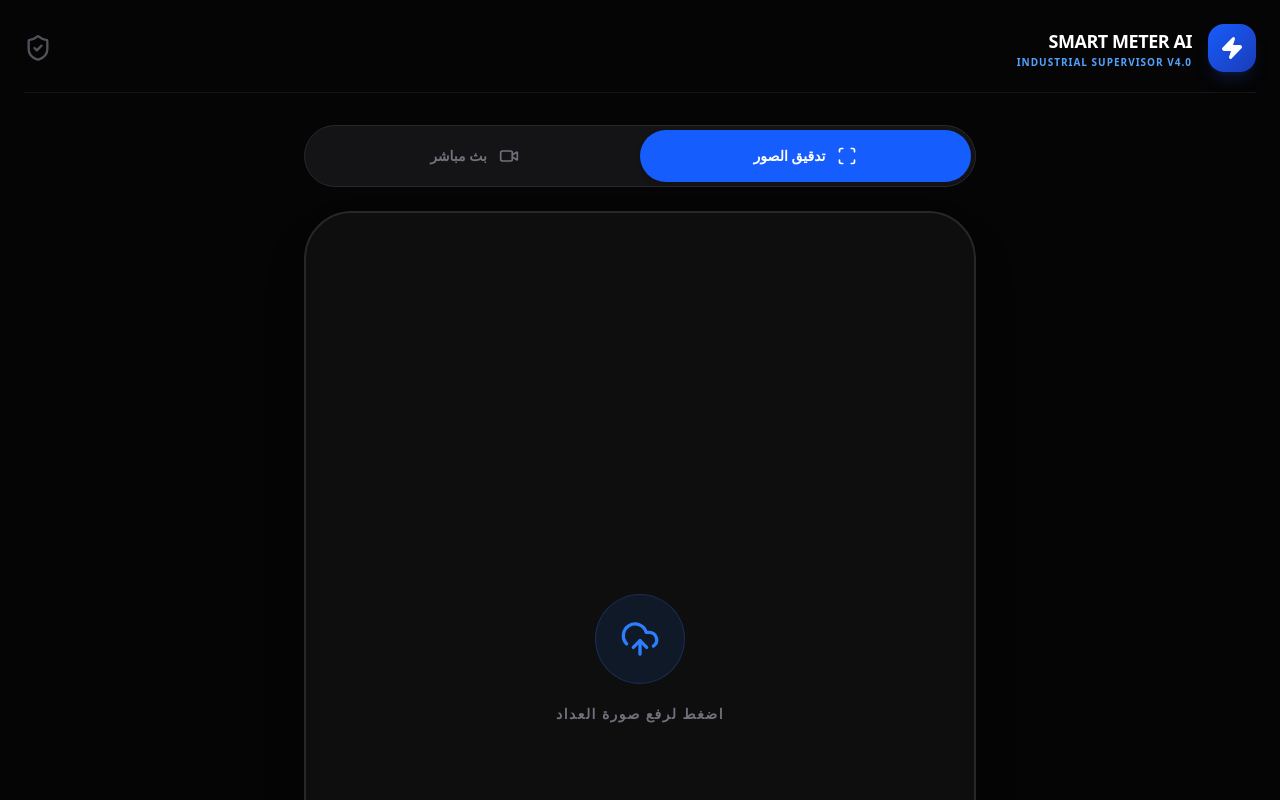
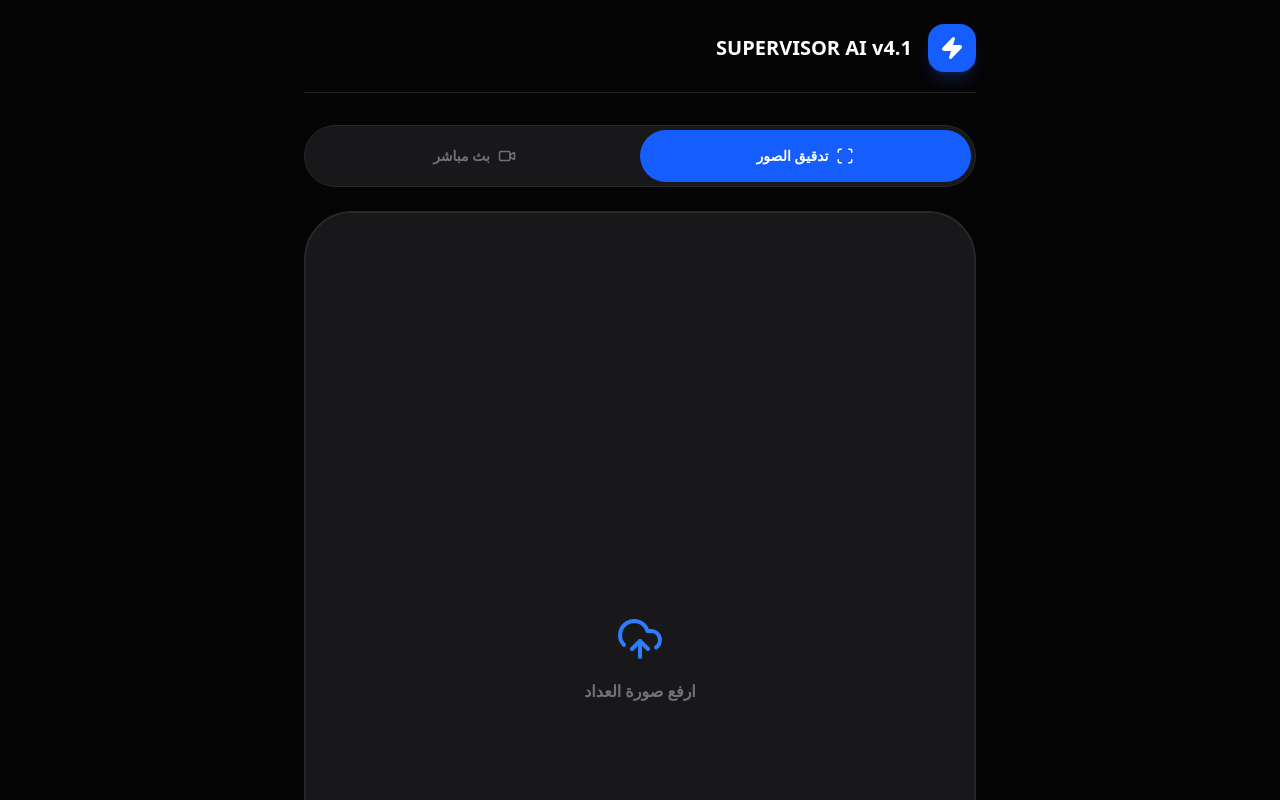
Before and after one commit to msj78598/dd, a Next.js app: page / in a window 1280 px wide. Shown: the top 800 px of the page. Built offline with nearby package versions, Linux system fonts and the light colour scheme.

Commit message:
Fix: Direct API link and Result visibility v4.1

```diff
--- a/src/app/page.tsx
+++ b/src/app/page.tsx
@@ -1,186 +1,69 @@
 "use client";
-import { useState, useRef } from "react";
+import { useState, useRef, useEffect } from "react";
 import { useImageAnalysis } from "@/hooks/useImageAnalysis";
-import {
-    Scan, Video, UploadCloud, Play,
-    RefreshCcw, ShieldCheck, Activity,
-    Mic, Camera, CheckCircle2, Zap
-} from "lucide-react";
+import { Scan, Video, UploadCloud, Play, RefreshCcw, Zap, Mic, Camera } from "lucide-react";
 
 export default function SmartMeterPage() {
-    // حالة التبويب النشط: إما صورة أو بث مباشر
     const [activeTab, setActiveTab] = useState<"photo" | "live">("photo");
-
     const { analyzeImage, loading, result, resetAnalysis } = useImageAnalysis();
     const [preview, setPreview] = useState<string | null>(null);
-    const [file, setFile] = useState<File | null>(null);
+    const [selectedFile, setSelectedFile] = useState<File | null>(null);
     const videoRef = useRef<HTMLVideoElement>(null);
-    const [isCameraOn, setIsCameraOn] = useState(false);
 
-    // معالجة اختيار الملف
-    const handleSelectFile = (e: React.ChangeEvent<HTMLInputElement>) => {
-        const selected = e.target.files?.[0];
-        if (selected) {
-            setFile(selected);
-            setPreview(URL.createObjectURL(selected));
+    const handleFile = (e: React.ChangeEvent<HTMLInputElement>) => {
+        const file = e.target.files?.[0];
+        if (file) {
+            console.log("تم اختيار ملف:", file.name);
+            setSelectedFile(file);
+            setPreview(URL.createObjectURL(file));
             resetAnalysis();
         }
     };
 
-    // تشغيل الكاميرا يدوياً لضمان عملها
-    const startCamera = async () => {
-        try {
-            const stream = await navigator.mediaDevices.getUserMedia({
-                video: { facingMode: "environment" }, // استخدام الكاميرا الخلفية
-                audio: true
-            });
-            if (videoRef.current) {
-                videoRef.current.srcObject = stream;
-                setIsCameraOn(true);
-            }
-        } catch (err) {
-            alert("يرجى السماح بالوصول للكاميرا والميكروفون");
-        }
-    };
-
-    // إيقاف الكاميرا عند التبديل
-    const stopCamera = () => {
-        if (videoRef.current && videoRef.current.srcObject) {
-            const stream = videoRef.current.srcObject as MediaStream;
-            stream.getTracks().forEach(track => track.stop());
-            setIsCameraOn(false);
-        }
-    };
-
-    // دالة التبديل بين التبويبات
-    const switchTab = (tab: "photo" | "live") => {
-        if (tab === "photo") stopCamera();
-        setActiveTab(tab);
-    };
-
     return (
-        <main className="min-h-screen bg-[#050505] text-white p-4 sm:p-6 font-sans rtl select-none" dir="rtl">
-            {/* الهيدر الاحترافي */}
-            <div className="flex items-center justify-between mb-8 border-b border-zinc-800/50 pb-5">
-                <div className="flex items-center gap-4">
-                    <div className="bg-gradient-to-br from-blue-600 to-blue-800 p-3 rounded-2xl shadow-lg shadow-blue-900/30">
-                        <Zap size={24} fill="white" />
-                    </div>
-                    <div>
-                        <h1 className="text-lg font-black tracking-tight">SMART METER AI</h1>
-                        <p className="text-[10px] text-blue-400 font-bold uppercase tracking-widest">Industrial Supervisor v4.0</p>
-                    </div>
-                </div>
-                <ShieldCheck className="text-zinc-600" size={28} />
-            </div>
-
-            {/* منطقة التحكم الرئيسية */}
+        <main className="min-h-screen bg-[#050505] text-white p-6 font-sans rtl" dir="rtl">
+            {/* اللوحة العلوية */}
             <div className="max-w-2xl mx-auto">
-
-                {/* مبدل التبويبات (Tabs Switcher) */}
-                <div className="flex p-1 bg-zinc-900/80 rounded-[2rem] border border-zinc-800 mb-6 relative overflow-hidden">
-                    <button
-                        onClick={() => switchTab("photo")}
-                        className={`flex-1 flex items-center justify-center gap-3 py-4 rounded-[1.8rem] transition-all duration-300 ${activeTab === "photo" ? "bg-blue-600 text-white shadow-md" : "text-zinc-500 hover:text-zinc-300"}`}
-                    >
-                        <Scan size={20} />
-                        <span className="font-bold text-sm">تدقيق الصور</span>
-                    </button>
-                    <button
-                        onClick={() => switchTab("live")}
-                        className={`flex-1 flex items-center justify-center gap-3 py-4 rounded-[1.8rem] transition-all duration-300 ${activeTab === "live" ? "bg-red-600 text-white shadow-md" : "text-zinc-500 hover:text-zinc-300"}`}
-                    >
-                        <Video size={20} />
-                        <span className="font-bold text-sm">بث مباشر</span>
-                    </button>
+                <div className="flex items-center gap-4 mb-8 border-b border-zinc-800 pb-5">
+                    <div className="bg-blue-600 p-3 rounded-2xl shadow-lg shadow-blue-900/40"><Zap size={24} fill="white" /></div>
+                    <h1 className="text-xl font-black">SUPERVISOR AI v4.1</h1>
                 </div>
 
-                {/* إطار العرض الموحد (The Main Stage) */}
-                <div className="relative w-full aspect-[3/4] bg-zinc-900/50 border-2 border-zinc-800 rounded-[3rem] overflow-hidden shadow-2xl mb-6">
+                {/* المبدل (Tabs) */}
+                <div className="flex p-1 bg-zinc-900 rounded-[2rem] border border-zinc-800 mb-6">
+                    <button onClick={() => setActiveTab("photo")} className={`flex-1 py-4 rounded-[1.8rem] font-bold text-sm flex items-center justify-center gap-2 ${activeTab === "photo" ? "bg-blue-600" : "text-zinc-500"}`}><Scan size={18} /> تدقيق الصور</button>
+                    <button onClick={() => setActiveTab("live")} className={`flex-1 py-4 rounded-[1.8rem] font-bold text-sm flex items-center justify-center gap-2 ${activeTab === "live" ? "bg-red-600" : "text-zinc-500"}`}><Video size={18} /> بث مباشر</button>
+                </div>
 
-                    {/* محتوى وضع الصور */}
-                    {activeTab === "photo" && (
-                        <div className="w-full h-full animate-in fade-in">
-                            {preview ? (
-                                <img src={preview} className="w-full h-full object-cover" alt="Meter Preview" />
-                            ) : (
-                                <label htmlFor="upload-meter" className="flex flex-col items-center justify-center w-full h-full cursor-pointer group hover:bg-zinc-800/50 transition-colors">
-                                    <div className="bg-blue-500/10 p-6 rounded-full mb-5 group-hover:scale-110 transition-transform border border-blue-500/20">
-                                        <UploadCloud size={40} className="text-blue-500" />
-                                    </div>
-                                    <span className="text-sm font-black text-zinc-500 uppercase tracking-widest">اضغط لرفع صورة العداد</span>
-                                    <input type="file" id="upload-meter" accept="image/*" onChange={handleSelectFile} className="hidden" />
-                                </label>
-                            )}
-                            {preview && (
-                                <button onClick={() => setPreview(null)} className="absolute top-6 right-6 bg-black/60 backdrop-blur-md p-3 rounded-full text-white/80 hover:text-white transition-colors">
-                                    <RefreshCcw size={16} />
-                                </button>
-                            )}
-                        </div>
-                    )}
-
-                    {/* محتوى وضع البث المباشر */}
-                    {activeTab === "live" && (
-                        <div className="w-full h-full bg-black animate-in fade-in relative">
-                            <video ref={videoRef} autoPlay playsInline muted className="w-full h-full object-cover" />
-
-                            {!isCameraOn && (
-                                <div className="absolute inset-0 flex flex-col items-center justify-center bg-zinc-900/80 backdrop-blur-sm gap-4">
-                                    <button onClick={startCamera} className="flex flex-col items-center gap-4 group">
-                                        <div className="bg-red-600 p-6 rounded-full shadow-lg group-active:scale-95 transition-transform">
-                                            <Camera size={36} fill="white" />
-                                        </div>
-                                        <span className="font-bold text-sm">تفعيل الكاميرا الميدانية</span>
-                                    </button>
-                                </div>
-                            )}
-
-                            {isCameraOn && (
-                                <>
-                                    <div className="absolute top-6 left-6 bg-red-600 flex items-center gap-2 px-4 py-2 rounded-full shadow-lg animate-pulse">
-                                        <div className="w-2 h-2 bg-white rounded-full" />
-                                        <span className="text-[10px] font-black uppercase tracking-wider">Live Audit</span>
-                                    </div>
-                                    <div className="absolute bottom-10 inset-x-0 flex justify-center">
-                                        <button className="bg-blue-600 p-8 rounded-full shadow-[0_0_40px_rgba(37,99,235,0.5)] active:scale-90 transition-all border-4 border-blue-400/20">
-                                            <Mic size={32} fill="white" />
-                                        </button>
-                                    </div>
-                                </>
-                            )}
-                        </div>
+                {/* الإطار الموحد */}
+                <div className="relative aspect-[3/4] w-full bg-zinc-900 border-2 border-zinc-800 rounded-[3rem] overflow-hidden shadow-2xl mb-8">
+                    {activeTab === "photo" ? (
+                        preview ? <img src={preview} className="w-full h-full object-cover" /> :
+                            <label className="flex flex-col items-center justify-center h-full cursor-pointer"><UploadCloud size={48} className="text-blue-500 mb-4" /><span className="text-zinc-500 font-bold">ارفع صورة العداد</span><input type="file" onChange={handleFile} className="hidden" /></label>
+                    ) : (
+                        <div className="w-full h-full bg-black flex items-center justify-center text-zinc-700 font-bold">بث المباشر (قيد التطوير)</div>
                     )}
                 </div>
 
-                {/* منطقة الأزرار السفلية والنتائج (خاص بوضع الصور) */}
+                {/* زر التشغيل (الحاسم) */}
                 {activeTab === "photo" && preview && !result && (
                     <button
-                        onClick={() => file && analyzeImage(file)}
+                        onClick={() => selectedFile && analyzeImage(selectedFile)}
                         disabled={loading}
-                        className="w-full py-6 bg-gradient-to-r from-blue-600 to-blue-700 rounded-3xl font-black text-base flex items-center justify-center gap-3 shadow-xl active:scale-[0.98] transition-all disabled:opacity-70"
+                        className="w-full py-6 bg-blue-600 rounded-3xl font-black shadow-xl active:scale-95 transition-all flex items-center justify-center gap-3 disabled:opacity-50"
                     >
-                        {loading ? (
-                            <><Activity className="animate-spin" size={24} /> جـارِ الـتحلـيل الـهندسـي...</>
-                        ) : (
-                            <><Play size={24} fill="white" /> بــدء الـتـدقـيـق الـفـنـي</>
-                        )}
+                        {loading ? <RefreshCcw className="animate-spin" /> : <Play fill="white" />}
+                        {loading ? "جارِ التحليل..." : "بـدء الـتـحـلـيـل الـفـنـي"}
                     </button>
                 )}
 
-                {/* عرض النتيجة */}
-                {result && activeTab === "photo" && (
-                    <div className="bg-zinc-900 border-t-[6px] border-blue-600 rounded-[2.5rem] p-8 shadow-2xl animate-in slide-in-from-bottom-10">
-                        <div className="flex items-center gap-2 mb-6 pb-4 border-b border-zinc-800">
-                            <CheckCircle2 size={20} className="text-green-500" />
-                            <span className="text-sm font-black uppercase tracking-wider text-zinc-300">تقرير الفحص المكتمل</span>
-                        </div>
-                        <div className="text-sm leading-loose text-zinc-300 whitespace-pre-wrap font-medium">
-                            {result}
-                        </div>
+                {/* النتائج المكتوبة */}
+                {result && (
+                    <div className="bg-zinc-900 p-8 rounded-[2.5rem] border-t-4 border-blue-600 animate-in slide-in-from-bottom-5">
+                        <h3 className="text-blue-500 font-black mb-4 text-xs tracking-widest">تقرير المفتش الذكي</h3>
+                        <p className="text-sm leading-relaxed text-zinc-300 whitespace-pre-wrap">{result}</p>
                     </div>
                 )}
-
             </div>
         </main>
     );
--- a/src/hooks/useImageAnalysis.ts
+++ b/src/hooks/useImageAnalysis.ts
@@ -7,31 +7,54 @@ export const useImageAnalysis = () => {
     const resetAnalysis = () => setResult(null);
 
     const analyzeImage = async (imageFile: File) => {
+        console.log("1. بدء عملية التحليل للملف:", imageFile.name);
         setLoading(true);
-        // تذكر: يجب تعديل الاسم في Vercel أولاً
+
         const apiKey = process.env.NEXT_PUBLIC_GEMINI_API_KEY;
 
-        const prompt = `أنت مهندس تدقيق كهربائي خبير. حلل الصورة المرفقة بتقرير فني شامل يغطي:
-    1. شاشة العداد: القراءات، رموز الخطأ، وحالة الاتصال بالشبكة.
-    2. التوصيلات: ترتيب الألوان (أحمر R، أصفر Y، أزرق B) ورصد أي ارتخاء.
-    3. القاطع الرئيسي: حالة وضعية المفتاح وسلامته الفيزيائية.
-    4. المخاطر: رصد آثار حرارة أو تلاعب.`;
+        if (!apiKey) {
+            console.error("خطأ: مفتاح NEXT_PUBLIC_GEMINI_API_KEY غير موجود!");
+            setResult("خطأ: لم يتم العثور على مفتاح API في إعدادات Vercel.");
+            setLoading(false);
+            return;
+        }
+
+        const prompt = "أنت مهندس فحص عدادات خبير. حلل الصورة بدقة: افحص شاشة العداد، ترتيب الفازات (أحمر، أصفر، أزرق)، القاطع، وأي علامات تلف أو تلاعب. قدم تقريراً فنياً نقاطياً باللغة العربية.";
 
         try {
             const reader = new FileReader();
             reader.readAsDataURL(imageFile);
             reader.onloadend = async () => {
                 const base64Data = (reader.result as string).split(',')[1];
+                console.log("2. تم تحويل الصورة لـ Base64، جارِ الإرسال لـ Gemini...");
+
                 const response = await fetch(`https://generativelanguage.googleapis.com/v1beta/models/gemini-1.5-flash:generateContent?key=${apiKey}`, {
                     method: "POST",
                     headers: { "Content-Type": "application/json" },
-                    body: JSON.stringify({ contents: [{ parts: [{ text: prompt }, { inline_data: { mime_type: "image/jpeg", data: base64Data } }] }] })
+                    body: JSON.stringify({
+                        contents: [{ parts: [{ text: prompt }, { inline_data: { mime_type: "image/jpeg", data: base64Data } }] }]
+                    })
                 });
+
                 const data = await response.json();
-                setResult(data.candidates[0].content.parts[0].text);
+
+                if (data.candidates && data.candidates[0]) {
+                    const textResponse = data.candidates[0].content.parts[0].text;
+                    console.log("3. استلام النتيجة بنجاح ✅");
+                    setResult(textResponse);
+
+                    // تشغيل الصوت تلقائياً عند استلام النتيجة
+                    const utterance = new SpeechSynthesisUtterance(textResponse);
+                    utterance.lang = 'ar-SA';
+                    window.speechSynthesis.speak(utterance);
+                } else {
+                    console.error("خطأ في استجابة الـ API:", data);
+                    setResult("لم يتمكن الذكاء الاصطناعي من تحليل الصورة. حاول مرة أخرى.");
+                }
             };
         } catch (error) {
-            setResult("خطأ: فشل الاتصال بالمحرك. تأكد من تفعيل مفتاح الـ API.");
+            console.error("خطأ تقني:", error);
+            setResult("حدث خطأ أثناء الاتصال بالسيرفر.");
         } finally {
             setLoading(false);
         }
```
